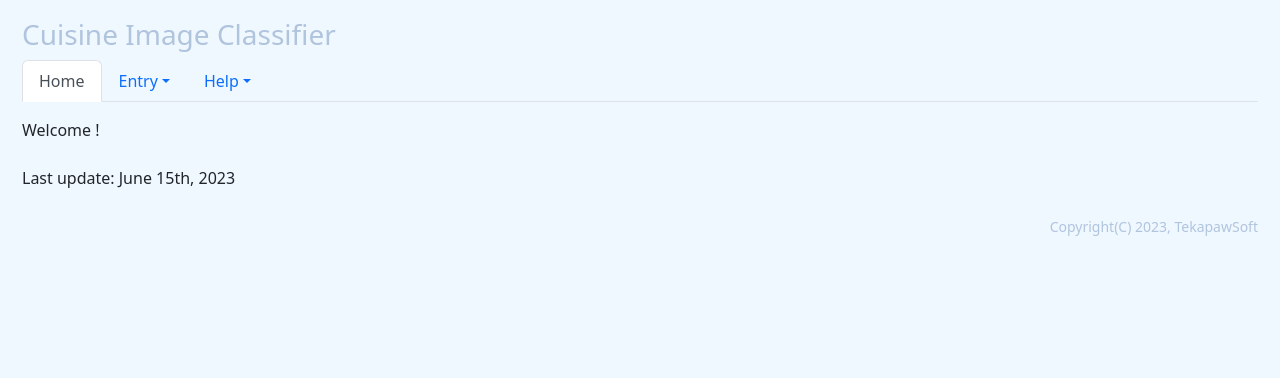
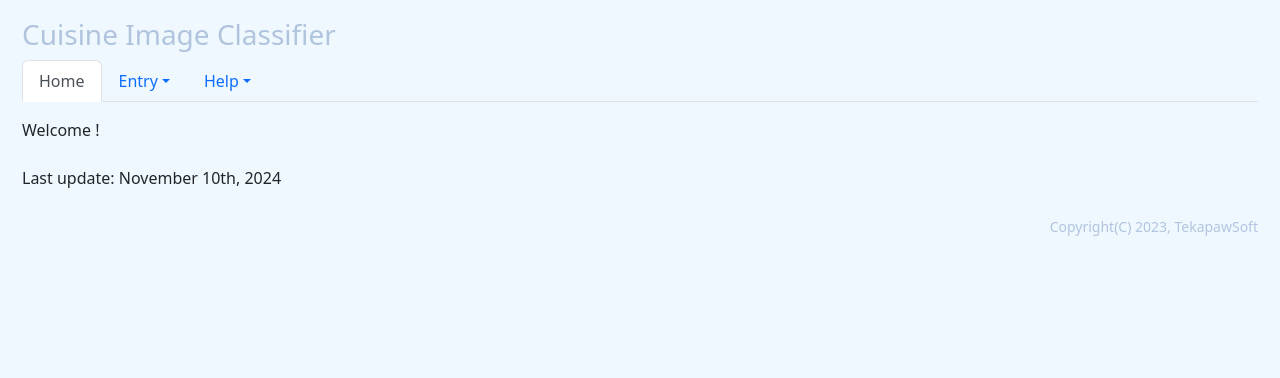
Before and after one commit to paw27182/cuisineimageclassifier-django, a Django app: page /cicapp/ in a window 1280 px wide. Shown: the top 378 px of the page. Run offline with Django 4.2, Linux system fonts and the light colour scheme.

Commit message:
20241110 Python3.12.7

```diff
--- a/templates/layout.html
+++ b/templates/layout.html
@@ -10,7 +10,7 @@
     <link rel="icon" type="image/png" href="{% static 'image/favicon.png' %}">
     <link href="https://cdn.jsdelivr.net/npm/bootstrap@5.2.3/dist/css/bootstrap.min.css" rel="stylesheet" integrity="sha384-rbsA2VBKQhggwzxH7pPCaAqO46MgnOM80zW1RWuH61DGLwZJEdK2Kadq2F9CUG65" crossorigin="anonymous">
     <link rel="stylesheet" href="{% static 'css/style.css' %}">
-    <script src="https://ajax.googleapis.com/ajax/libs/jquery/3.7.0/jquery.min.js"></script>
+    <script src="https://ajax.googleapis.com/ajax/libs/jquery/3.7.1/jquery.min.js"></script>
     {% block script %}{% endblock %}
 </head>
 
--- a/templates/topview.html
+++ b/templates/topview.html
@@ -50,7 +50,7 @@ Topview
         </div>
 
         <div class="font-weight-bold">
-            Last update: June 15th, 2023<br><br>
+            Last update: November 10th, 2024<br><br>
         </div>
     </div>
 </div>
```
Also changed, not shown: requirements.txt (+10 -10 lines), README.md, cicapp/model/readme.txt, 1 other file.
